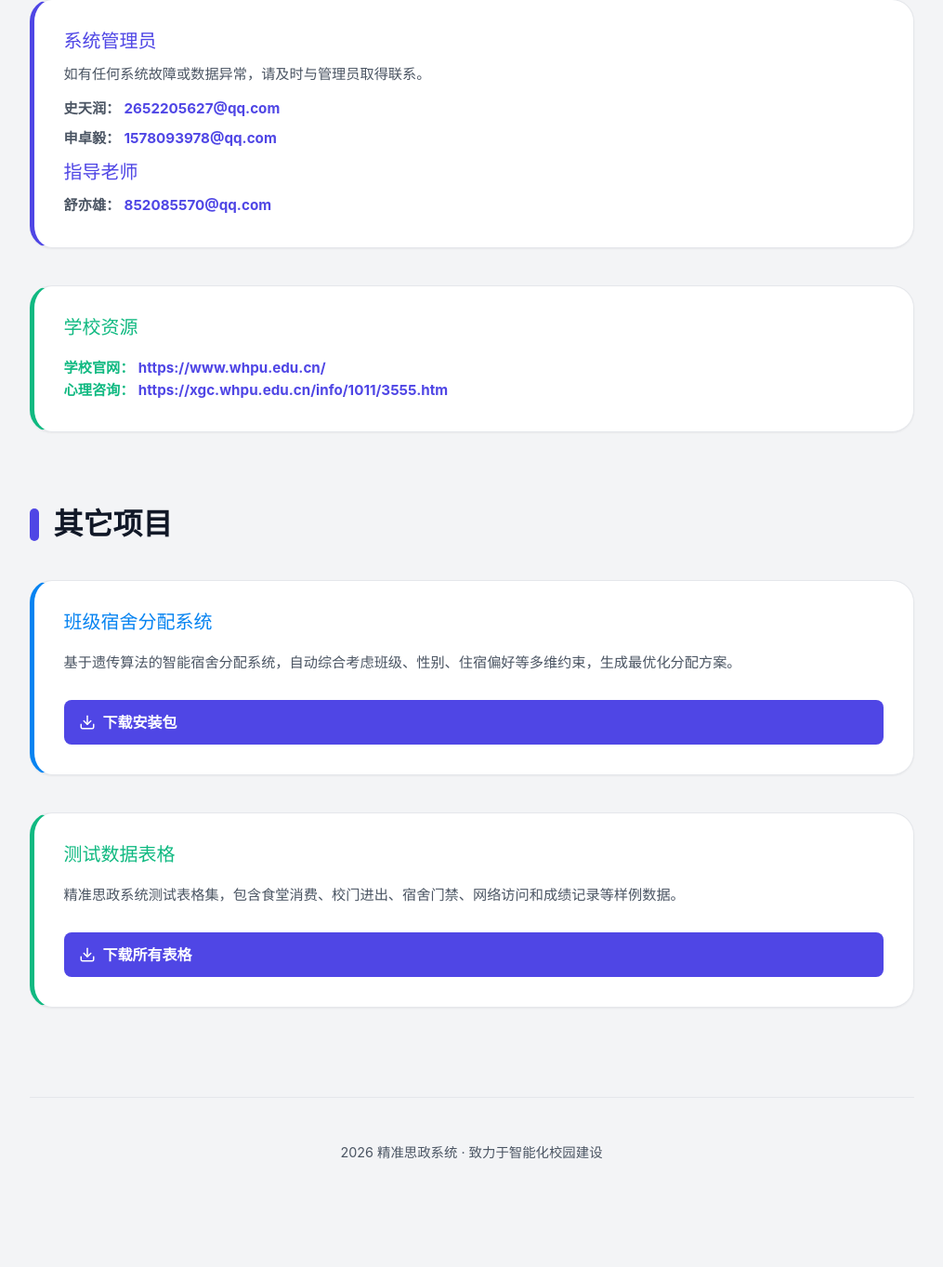
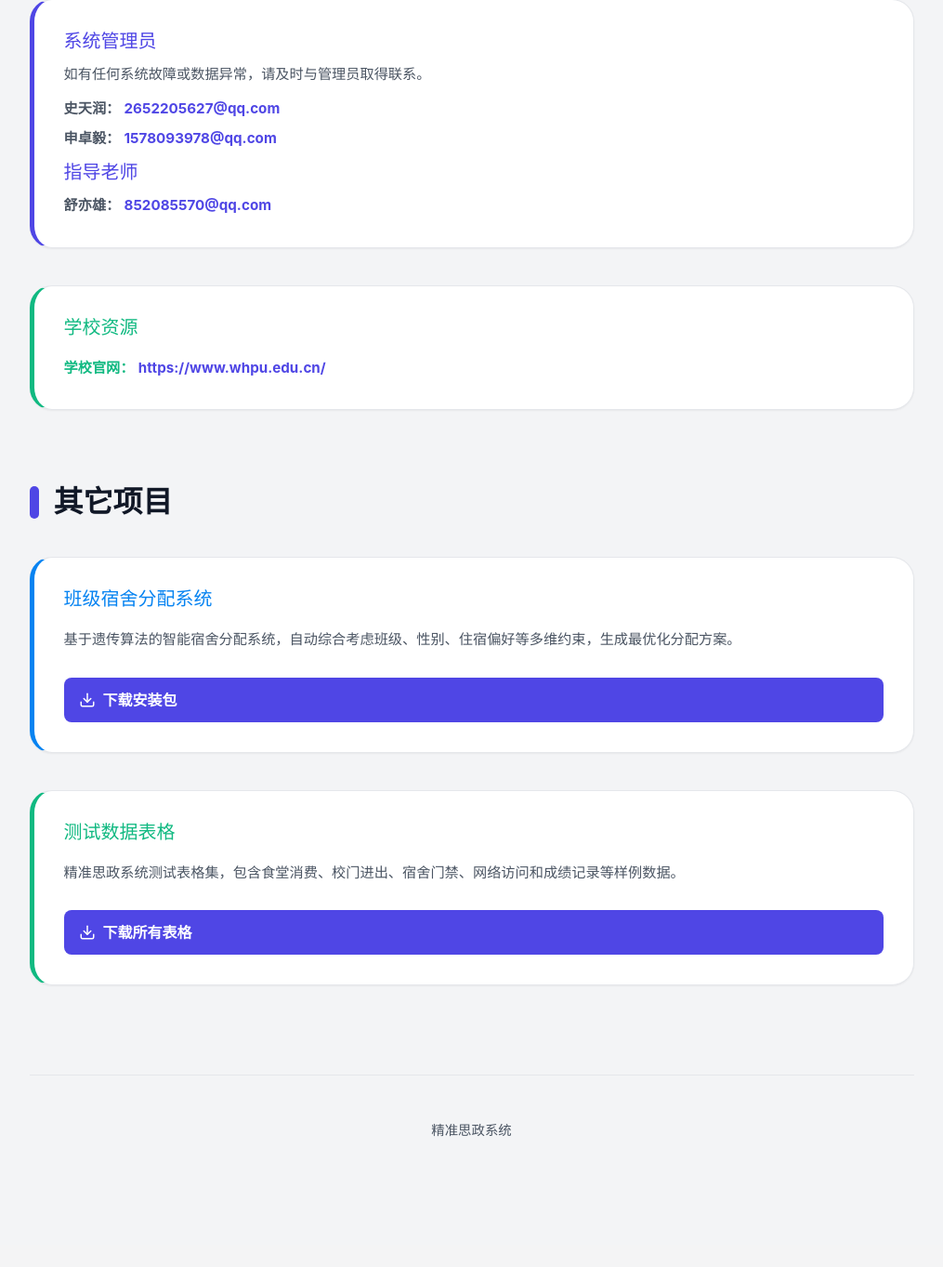
Before and after one commit to RTFOX2600/MentalHealthProject, a Django app: page /about/ in a window 1280 px wide. Shown: the part 1496-2859 px from the top of the page at 93% size, without its empty margins (125-1140 px from the left). After the commit the page ends 2719 px from the top, so only its background shows below. Run offline with Django 5.2, Linux system fonts and the light colour scheme; some libraries are stand-ins or nearby versions.

Commit message:
更改部分关于界面，更改数据存储逻辑：改为同账号覆盖，不同账号之间的信息互不影响

```diff
--- a/templates/about.html
+++ b/templates/about.html
@@ -106,10 +106,6 @@
 	                <strong>学校官网：</strong>
 	                <a class="external-link" href="https://www.whpu.edu.cn/" target="_blank">https://www.whpu.edu.cn/</a>
                 </p>
-	            <p style="color: var(--success-color);">
-		            <strong>心理咨询：</strong>
-		            <a class="external-link" href="https://xgc.whpu.edu.cn/info/1011/3555.htm" target="_blank">https://xgc.whpu.edu.cn/info/1011/3555.htm</a>
-	            </p>
             </div>
         </div>
     </div>
@@ -143,7 +139,7 @@
     </div>
 
     <footer>
-        <p>2026 精准思政系统 · 致力于智能化校园建设</p>
+        <p>精准思政系统</p>
     </footer>
 </div>
 
```
Also changed, not shown: mental_health/views.py (+3 -9 lines).
